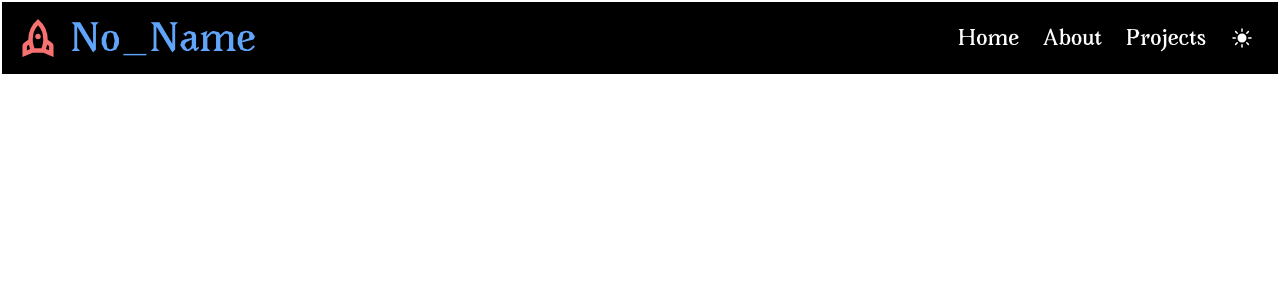
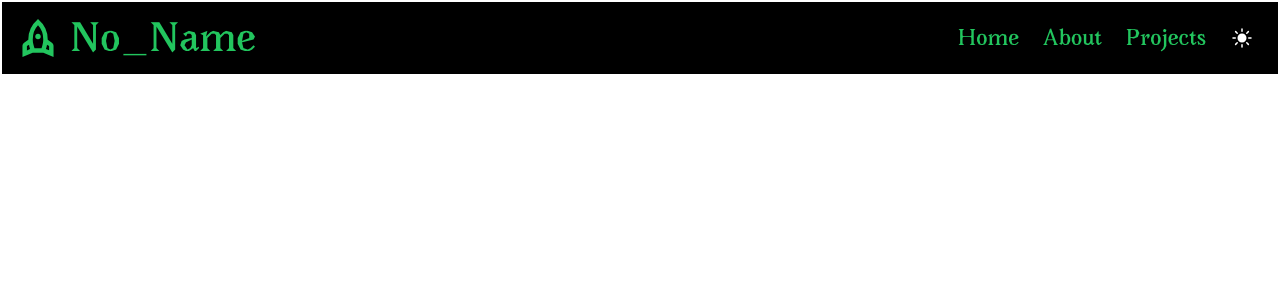
Before and after one commit to Gautham-kj/Personal-Website, a SvelteKit app in the folder frontend/: page / in a window 1280 px wide. Shown: the top 300 px of the page. Built offline with nearby package versions, Linux system fonts and the light colour scheme.

Commit message:
added Darkmode

```diff
--- a/frontend/src/Components/Navbar.svelte
+++ b/frontend/src/Components/Navbar.svelte
@@ -2,29 +2,29 @@
     let logstatus = true;
     let darkmode = true;
 </script>
-<nav class="items-center bg-black ">
 
-    <div class="flex items-center justify-between mx-auto border-2 border-white">
-        <div class="flex items-center p-4 hover:fill-slate-600 fill-red-400 ">
-            <!-- Logo and Site Name -->
+<nav class="{darkmode?"dark":""}">
+    <div class="flex items-center justify-between mx-auto border-2 border-white bg-white dark:bg-black">
+        <!-- Logo and Site Name -->
+        <div class="flex items-center p-4 dark:hover:fill-white dark:fill-green-500  hover:fill-black fill-green-300">
             <a href="/">
-                <button class="flex space-x-3 fill-pink ">
+                <button class="flex space-x-3 fill-red">
                     <svg xmlns="http://www.w3.org/2000/svg" height="40" width="40" class=" fill-inherit"><path d="m8.917 32.375 3.208-1.333q-.375-1.042-.667-2.125-.291-1.084-.416-2.25l-2.125 1.416Zm7.583-2.042h7.042q.833-2.583 1.27-4.729.438-2.146.438-4.104 0-4.333-1.188-7.729Q22.875 10.375 20 7.292q-2.875 3.083-4.062 6.479-1.188 3.396-1.188 7.729 0 1.958.438 4.104.437 2.146 1.312 4.729Zm3.5-9.166q-1.208 0-1.979-.771-.771-.771-.771-2.021 0-1.167.771-1.958.771-.792 1.979-.792 1.208 0 1.979.792.771.791.771 1.958 0 1.25-.771 2.021-.771.771-1.979.771Zm11.083 11.166v-4.25L29 26.667q-.167 1.166-.458 2.25-.292 1.083-.667 2.125ZM20 .875q5.125 4.5 7.417 9.5 2.291 5 2.291 10.75v.667l3.875 2.583q.917.625 1.438 1.583.521.959.521 2.084v10.833l-10.209-4.083H14.667L4.458 38.875V28.042q0-1.125.521-2.084Q5.5 25 6.458 24.375l3.875-2.583v-.542q0-5.833 2.313-10.854Q14.958 5.375 20 .875Z"/></svg>
-                    <h1 class="text-4xl font-bold text-blue-400 font-avarabold">
+                    <h1 class="text-4xl font-bold text-green-500 font-avarabold">
                         No_Name
                     </h1>
                 </button>
             </a>
         </div>
-        <div class="flex pr-6 space-x-6 text-xl font-avarabold text-white  items-center ">
-            <!-- Navigation Buttons -->
-            <button >
+        <!-- Navigation Buttons -->
+        <div class="flex pr-6 space-x-6 text-xl font-avarabold text-green-500  items-center ">
+            <button class="dark:hover:text-white hover:text-black" >
                 Home
             </button>
-            <button>
+            <button class="dark:hover:text-white hover:text-black">
                 About
-            </button>
-            <button>
+            </button >
+            <button class="dark:hover:text-white hover:text-black">
                 Projects
             </button>
             <!-- Darkmode Button -->
@@ -33,17 +33,14 @@
                 <svg xmlns="http://www.w3.org/2000/svg" viewBox="0 0 24 24" fill="white" class="w-6 h-6 hover:fill-yellow-400">
                     <path d="M12 2.25a.75.75 0 01.75.75v2.25a.75.75 0 01-1.5 0V3a.75.75 0 01.75-.75zM7.5 12a4.5 4.5 0 119 0 4.5 4.5 0 01-9 0zM18.894 6.166a.75.75 0 00-1.06-1.06l-1.591 1.59a.75.75 0 101.06 1.061l1.591-1.59zM21.75 12a.75.75 0 01-.75.75h-2.25a.75.75 0 010-1.5H21a.75.75 0 01.75.75zM17.834 18.894a.75.75 0 001.06-1.06l-1.59-1.591a.75.75 0 10-1.061 1.06l1.59 1.591zM12 18a.75.75 0 01.75.75V21a.75.75 0 01-1.5 0v-2.25A.75.75 0 0112 18zM7.758 17.303a.75.75 0 00-1.061-1.06l-1.591 1.59a.75.75 0 001.06 1.061l1.591-1.59zM6 12a.75.75 0 01-.75.75H3a.75.75 0 010-1.5h2.25A.75.75 0 016 12zM6.697 7.757a.75.75 0 001.06-1.06l-1.59-1.591a.75.75 0 00-1.061 1.06l1.59 1.591z" />
                 </svg>
-
             </button>
             {:else}
-                    <button on:click={()=>(darkmode= !darkmode)}>
-                    <svg xmlns="http://www.w3.org/2000/svg" viewBox="0 0 24 24" fill="purple" class="w-6 h-6 hover:fill-white">
+                    <button on:click={()=>(darkmode= !darkmode)} >
+                    <svg xmlns="http://www.w3.org/2000/svg" viewBox="0 0 24 24" fill="purple" class="w-6 h-6 hover:fill-black">
                         <path fill-rule="evenodd" d="M9.528 1.718a.75.75 0 01.162.819A8.97 8.97 0 009 6a9 9 0 009 9 8.97 8.97 0 003.463-.69.75.75 0 01.981.98 10.503 10.503 0 01-9.694 6.46c-5.799 0-10.5-4.701-10.5-10.5 0-4.368 2.667-8.112 6.46-9.694a.75.75 0 01.818.162z" clip-rule="evenodd" />
                         </svg>
                     </button>
             {/if}
-
         </div>
-
     </div>
 </nav>
```
